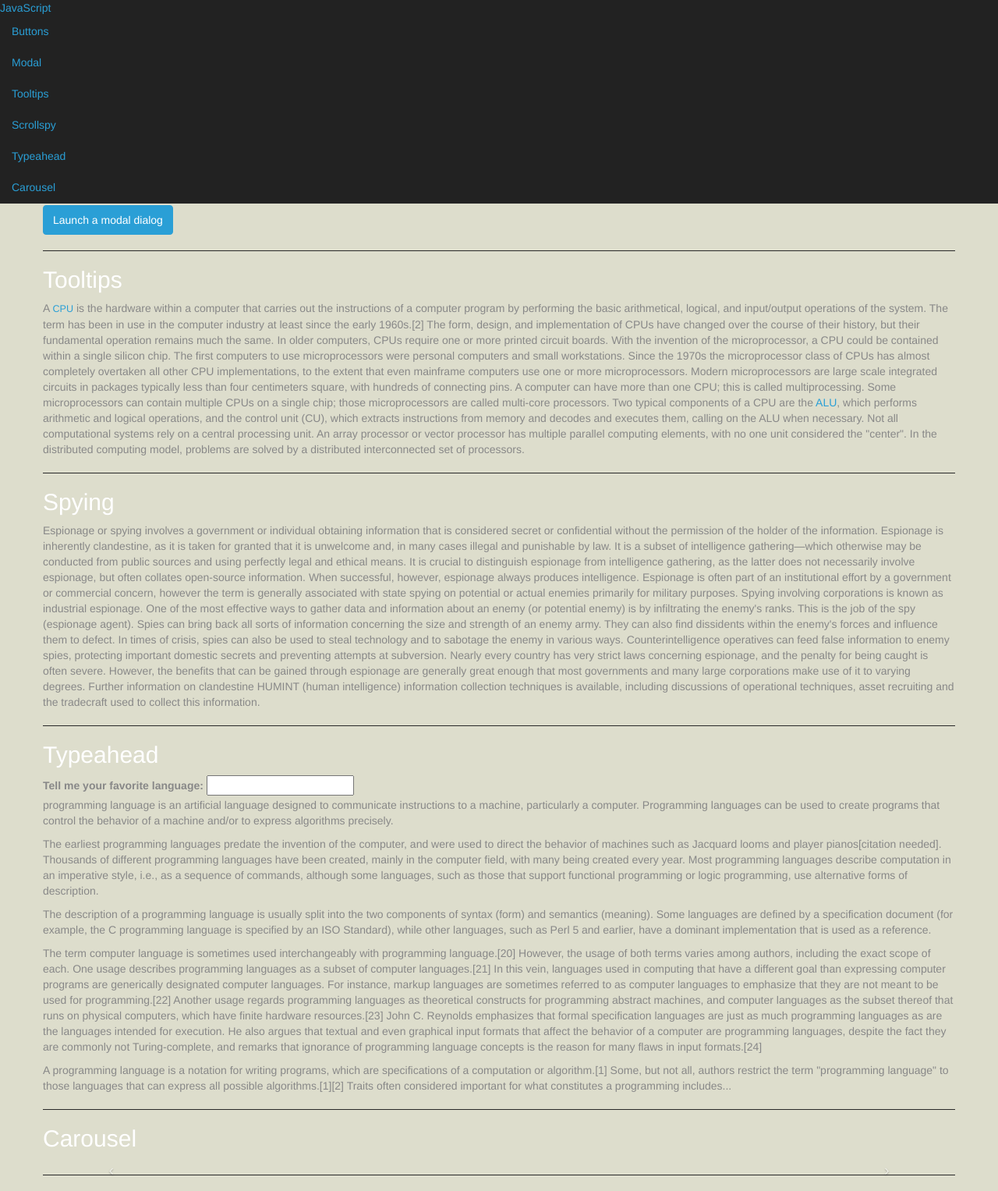
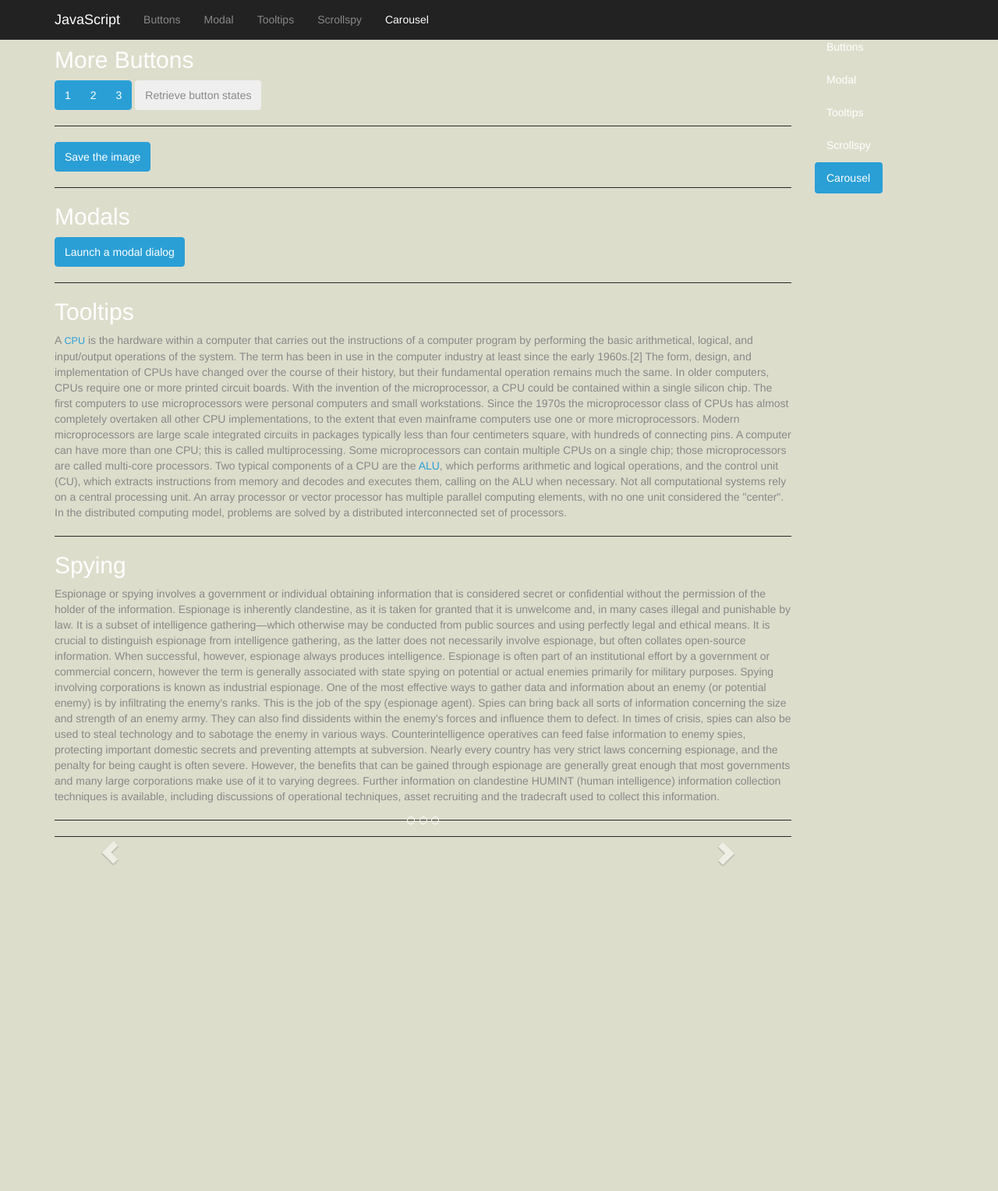
Before and after one commit to OdeToCode/bootstrap-samples, a website: page samples/bootstrap-javascript.html in a window 1280 px wide. Shown: the whole page at 78% size. After the commit the page ends 1111 px from the top, so only its background shows below. Drawn offline with nearby package versions, Linux system fonts and the light colour scheme; files that its build step writes are made by us from their sources; a web font is replaced by a local one.

Commit message:
javascript samples updated to bs3

```diff
--- a/samples/bootstrap-javascript.html
+++ b/samples/bootstrap-javascript.html
@@ -3,42 +3,38 @@
 <head>
     <meta charset="utf-8">
     <title>Other Components</title>
-    <link href="bootstrap/css/bootstrap.css" rel="stylesheet" />
-    <link href="bootstrap/css/bootstrap-responsive.css" rel="stylesheet" />
-    <script src="scripts/jquery-1.7.1.min.js"></script>
-    <script src="bootstrap/js/bootstrap.js"></script>
+    <link href="../cyborgtheme/css/bootstrap.css" rel="stylesheet" />
+    <script src="../bower_components/jquery/dist/jquery.js"></script>
+    <script src="../bower_components/bootstrap/dist/js/bootstrap.js"></script>
     <style>
         body {
             background-color: #ddddcc;
-            margin-top:40px;
-
+            margin-top: 40px;
         }
     </style>
 </head>
-<body data-spy="scroll" data-target=".navspy" data-offset="40">
+<body data-spy="scroll" data-target=".spytarget" data-offset="40">
 
     <nav class="nav navbar navbar-inverse navbar-fixed-top">
-        <div class="navbar-inner navspy">
-            <a class="brand" href="#">JavaScript</a>
-
-
-            <ul class="nav">
+        <div class="container">
+            <div class="navbar-header">
+                <a class="navbar-brand" href="#">JavaScript</a>
+            </div>
+            <div class="spytarget">
+                <ul class="nav navbar-nav">
                     <li><a href="#buttons">Buttons</a></li>
                     <li><a href="#modal">Modal</a></li>
                     <li><a href="#tooltips">Tooltips</a></li>
                     <li><a href="#spy">Scrollspy</a></li>
-                <li><a href="#language">Typeahead</a></li>
                     <li><a href="#carousel">Carousel</a></li>
                 </ul>
-
+            </div>
         </div>
     </nav>
 
-
     <div class="container">
-
         <div class="row">
-            <div class="span10">
+            <div class="col-md-10">
                 <h2 id="buttons">More Buttons</h2>
 
                 <div id="btngroup" class="btn-group" data-toggle="buttons-radio">
@@ -50,8 +46,9 @@
                 <button id="getbuttonstates" type="button" class="btn">Retrieve button states</button>
 
                 <div id="buttonstates">
+                </div>
 
-                </div>
+                <hr/>
 
                 <button id="imageSaver" type="button" class="btn btn-primary"
                         data-loading-text="Saving..."
@@ -62,7 +59,6 @@
                 <script>
 
                     $(function () {
-
                         $("#imageSaver").click(function () {
 
                             var btn = $(this);
@@ -92,7 +88,10 @@
 
                 <a href="#themodal" role="button" class="btn btn-primary" data-toggle="modal">Launch a modal dialog</a>
 
-                <div id="themodal" class="modal hide fade">
+                <div id="themodal" class="modal fade">
+                    <div class="modal-dialog">
+                        <div class="modal-content">
+                            <div class="modal-title">A Modal Dialog</div>
                             <div class="modal-header">
                                 <button type="button" class="close" data-dismiss="modal" aria-hidden="true">&times;</button>
                                 <h3>Modal header</h3>
@@ -100,12 +99,14 @@
                             <div class="modal-body">
                                 <p>Are you sure you want to do this?</p>
                                 <div class="progress progress-striped">
-                            <div id="doitprogress" class="bar"></div>
+                                    <div id="doitprogress" class="progress-bar"></div>
                                 </div>
                             </div>
                             <div class="modal-footer">
                                 <a href="#" class="btn" data-dismiss="modal">Close</a>
                                 <a id="yesbutton" href="#" class="btn btn-primary" data-loading-text="Doing it...">Yes! Do it now!</a>
+                            </div>
+                        </div>
                     </div>
                 </div>
 
@@ -181,7 +182,7 @@
                     $(function () {
                         $("a[rel='tooltip']").tooltip();
                         $("a[rel='popover']").popover({ placement: "right" })
-                                             .click(function (e) { e.preventDefault() });
+                                             .click(function (e) { e.preventDefault(); });
                     });
 
                 </script>
@@ -194,31 +195,17 @@
                     Further information on clandestine HUMINT (human intelligence) information collection techniques is available, including discussions of operational techniques, asset recruiting and the tradecraft used to collect this information.
                 </div>
                 <hr />
-                <h2 id="language">Typeahead</h2>
-                <div>
-                    <form>
-                        <label>Tell me your favorite language:</label>
-                        <input id="languageInput" type="text"
-                           data-provide="typeahead" data-items="4"
-                           data-source="[&quot;JavaScript&quot;,&quot;C#&quot;,&quot;Java&quot;,&quot;C++&quot;]">
 
-                    </form>
-                    <p>programming language is an artificial language designed to communicate instructions to a machine, particularly a computer. Programming languages can be used to create programs that control the behavior of a machine and/or to express algorithms precisely.</p>
-                    <p>The earliest programming languages predate the invention of the computer, and were used to direct the behavior of machines such as Jacquard looms and player pianos[citation needed]. Thousands of different programming languages have been created, mainly in the computer field, with many being created every year. Most programming languages describe computation in an imperative style, i.e., as a sequence of commands, although some languages, such as those that support functional programming or logic programming, use alternative forms of description.</p>
-                    <p>The description of a programming language is usually split into the two components of syntax (form) and semantics (meaning). Some languages are defined by a specification document (for example, the C programming language is specified by an ISO Standard), while other languages, such as Perl 5 and earlier, have a dominant implementation that is used as a reference.</p>
-                    <p>The term computer language is sometimes used interchangeably with programming language.[20] However, the usage of both terms varies among authors, including the exact scope of each. One usage describes programming languages as a subset of computer languages.[21] In this vein, languages used in computing that have a different goal than expressing computer programs are generically designated computer languages. For instance, markup languages are sometimes referred to as computer languages to emphasize that they are not meant to be used for programming.[22] Another usage regards programming languages as theoretical constructs for programming abstract machines, and computer languages as the subset thereof that runs on physical computers, which have finite hardware resources.[23] John C. Reynolds emphasizes that formal specification languages are just as much programming languages as are the languages intended for execution. He also argues that textual and even graphical input formats that affect the behavior of a computer are programming languages, despite the fact they are commonly not Turing-complete, and remarks that ignorance of programming language concepts is the reason for many flaws in input formats.[24]</p>
-                    <p>A programming language is a notation for writing programs, which are specifications of a computation or algorithm.[1] Some, but not all, authors restrict the term "programming language" to those languages that can express all possible algorithms.[1][2] Traits often considered important for what constitutes a programming includes...</p>
-                </div>
-                <script>
-                    $(function () {
-                        $("#languageInput").typeahead({ source: ["Lisp", "Clojure", "F#", "Haskell"] });
-                    });
+                <hr />
 
-                </script>
-                <hr />
-                <h2 id="carousel">Carousel</h2>
+                <div id="carousel" class="carousel" data-ride="carousel">
 
-                <div id="slidingcarousel" class="carousel slide">
+                    <ol class="carousel-indicators">
+                        <li data-target="#carousel" data-slide-to="0" class="active"></li>
+                        <li data-target="#carousel" data-slide-to="1"></li>
+                        <li data-target="#carousel" data-slide-to="2"></li>
+                    </ol>
+
                     <div class="carousel-inner">
                         <div class="item">
                             <img src="images/lobster.jpg" />
@@ -242,40 +229,32 @@
                             </div>
                         </div>
                     </div>
-                    <a class="carousel-control left" href="#slidingcarousel" data-slide="prev">&lsaquo;</a>
-                    <a class="carousel-control right" href="#slidingcarousel" data-slide="next">&rsaquo;</a>
+                    <a class="left carousel-control" href="#carousel" data-slide="prev">
+                        <span class="glyphicon glyphicon-chevron-left"></span>
+                    </a>
+                    <a class="right carousel-control" href="#carousel" data-slide="next">
+                        <span class="glyphicon glyphicon-chevron-right"></span>
+                    </a>
                 </div>
-
+            </div>
             <script>
-
                 $(function () {
-                        $('.carousel').carousel({
-                            interval: 2000
+                    $("#carousel").carousel({ interval: 2000 });
                 });
-                    });
-
             </script>
-
-                <hr />
-
-            </div>
-
-
-
-            <div class="span2">
-                <section class="navspy">
+            <div class="col-md-2">
+                <section class="spytarget">
                     <ul id="navigation" class="nav nav-pills nav-stacked affix">
                         <li><a href="#buttons">Buttons</a></li>
                         <li><a href="#modal">Modal</a></li>
                         <li><a href="#tooltips">Tooltips</a></li>
                         <li><a href="#spy">Scrollspy</a></li>
-                        <li><a href="#language">Typeahead</a></li>
                         <li><a href="#carousel">Carousel</a></li>
                     </ul>
                 </section>
             </div>
         </div>
+
     </div>
-
 </body>
 </html>
```
Lines whose indentation alone changed are shown as unchanged.
